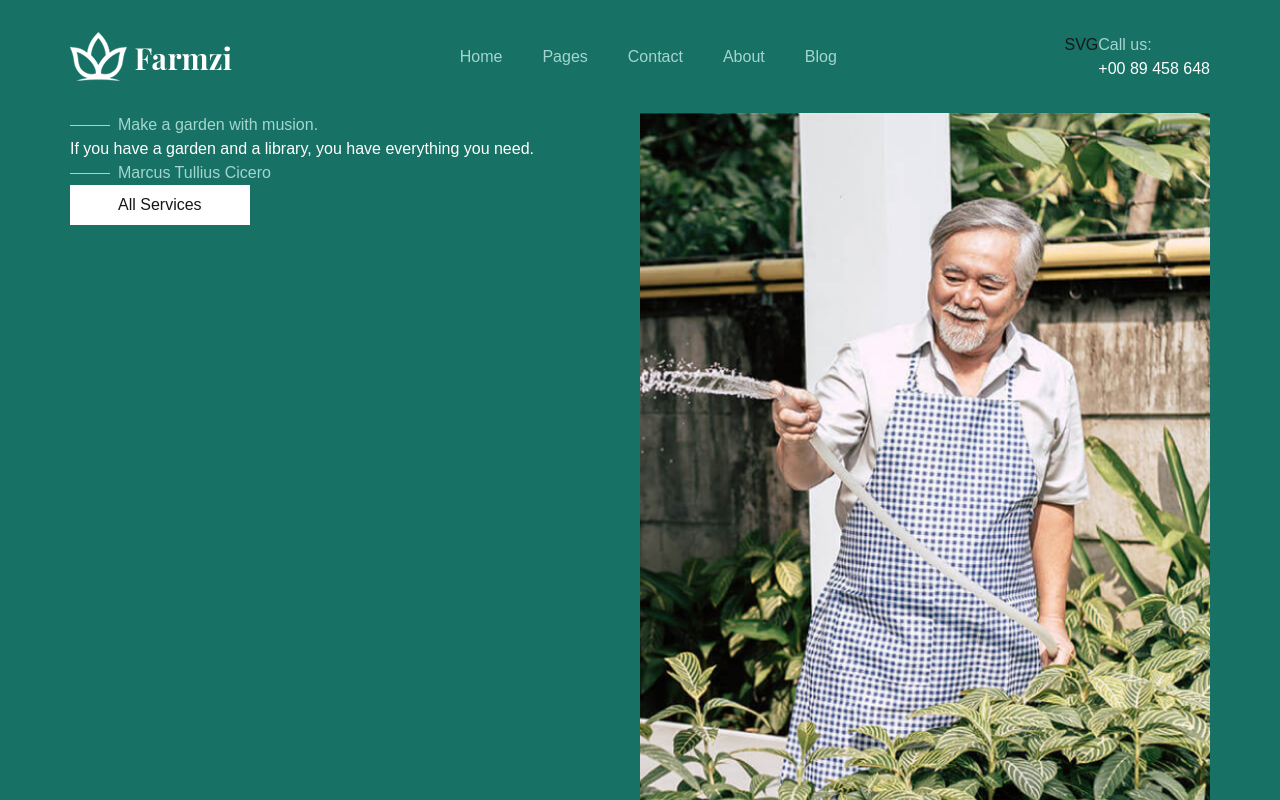
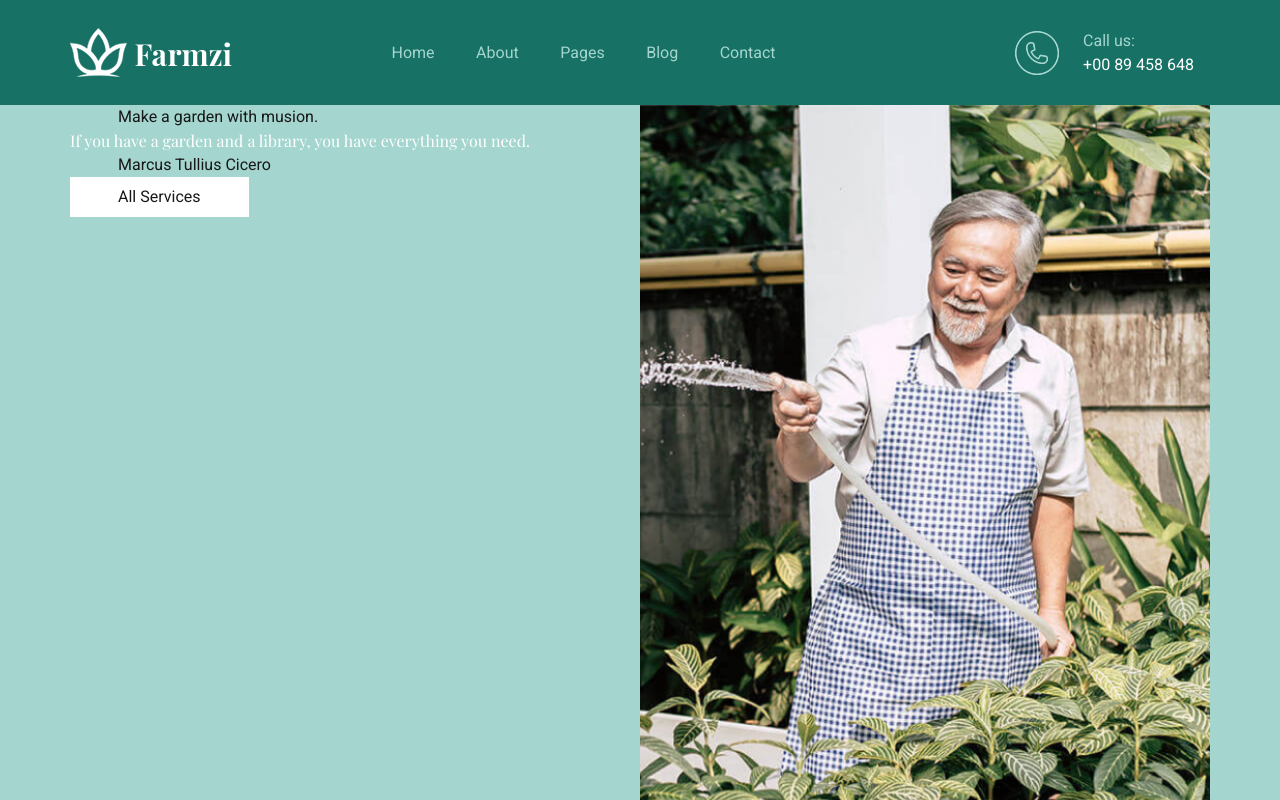
Before and after one commit to theCapnCoder/1_low_farmzi, a Next.js app: page / in a window 1280 px wide. Shown: the top 800 px of the page. Built offline with nearby package versions, Linux system fonts and the light colour scheme.

Commit message:
fix: header markUp

```diff
--- a/src/app/_containers/about.tsx
+++ b/src/app/_containers/about.tsx
@@ -23,7 +23,7 @@ export default function About() {
 
           <div>
             <h3 className="text-2xl text-green_light">Who we are?</h3>
-            <h5 className="text-gray_light">
+            <h5 className="text-gray_light font-roboto">
               Lorem Ipsum is simply dummy text of the printing and typeset
               industry. Lorem Ipsum has been the industry`s standard dumm ever
               since the 1500s, when an unknown printer took a galley scrambled
--- a/src/app/_containers/header.tsx
+++ b/src/app/_containers/header.tsx
@@ -1,32 +1,41 @@
 import Image from "next/image";
 import Logo from "../../../public/images/logo.png";
 import clsx from "clsx";
+import Phone from "../../../public/images/phone.png";
 
 export default function Header() {
-  const links = ["Home", "Pages", "Contact", "About", "Blog"];
+  const links = ["Home", "About", "Pages", "Blog", "Contact"];
 
   return (
     <header
       className={clsx(
-        "flex items-center justify-between px-[70px] py-8",
-        "bg-green_light",
+        "flex items-center justify-between px-[70px] py-7",
+        "bg-green_dark",
       )}
     >
       <Image src={Logo} alt="logo" />
 
-      <ul className={clsx("flex gap-10", "text-white_light")}>
+      <ul
+        className={clsx(
+          "flex w-full max-w-sm justify-between mr-20",
+          "text-green_light",
+        )}
+      >
         {links.map((link) => (
-          <li key={link} className="hover:text-white cursor-pointer">
+          <li
+            key={link}
+            className="font-roboto cursor-pointer hover:text-white"
+          >
             {link}
           </li>
         ))}
       </ul>
 
-      <div className={clsx("flex")}>
-        <div>SVG</div>
+      <div className={clsx("flex items-center gap-6 mr-4")}>
+        <Image src={Phone} alt="phone" width={44} height={44} />
 
         <div className={clsx("flex flex-col")}>
-          <div className="text-white_light">Call us:</div>
+          <div className="text-green_light">Call us:</div>
           <div className="text-white">+00 89 458 648</div>
         </div>
       </div>
--- a/src/app/_containers/main.tsx
+++ b/src/app/_containers/main.tsx
@@ -15,7 +15,7 @@ export default function Main() {
               <h4 className="text-white_light">Make a garden with musion.</h4>
             </LineText>
 
-            <h2 className="text-white">
+            <h2 className="text-white font-playfair_display">
               If you have a garden and a library, you have everything you need.
             </h2>
 
--- a/src/app/layout.tsx
+++ b/src/app/layout.tsx
@@ -1,6 +1,19 @@
 import type { Metadata } from "next";
 import localFont from "next/font/local";
+import { Roboto, Playfair_Display } from "next/font/google";
 import "./globals.css";
+
+const roboto = Roboto({
+  weight: ["400"],
+  subsets: ["latin"],
+  variable: "--font-roboto",
+});
+
+const playfairDisplay = Playfair_Display({
+  weight: ["400"],
+  subsets: ["latin"],
+  variable: "--font-playfair-display",
+});
 
 const geistSans = localFont({
   src: "./fonts/GeistVF.woff",
@@ -26,9 +39,9 @@ export default function RootLayout({
   return (
     <html lang="en">
       <body
-        className={`${geistSans.variable} ${geistMono.variable} antialiased`}
+        className={`${geistSans.variable} ${geistMono.variable} ${roboto.variable} ${playfairDisplay.variable} font-sans antialiased`}
       >
-      <div className="max-w-[1440px] m-auto">{children}</div>
+        <div className="m-auto max-w-[1440px]">{children}</div>
       </body>
     </html>
   );
--- a/tailwind.config.ts
+++ b/tailwind.config.ts
@@ -1,4 +1,5 @@
 import type { Config } from "tailwindcss";
+import { fontFamily } from "tailwindcss/defaultTheme";
 
 export default {
   content: [
@@ -8,12 +9,21 @@ export default {
   ],
   theme: {
     extend: {
+      fontFamily: {
+        sans: ["var(--font-roboto)", ...fontFamily.sans],
+        roboto: ["var(--font-roboto)", ...fontFamily.sans],
+        playfair_display: ["var(--font-playfair-display)", ...fontFamily.sans],
+      },
       colors: {
-        gray_light: "#777",
-        green_ultra_light: "#e1f4f2",
-        green_light: "#177165",
-        green_medium: "#23786d",
-        white_light: "#a4d6cf",
+        green_dark: "#177165",
+        white: "#FFFFFF",
+        gray_dark: "#777777",
+        green_light: "#A4D6CF",
+        green_ultra_light: "#E1F4F2",
+        gray_medium: "#B1B1B1",
+        green_medium: "#23786D",
+        green_deep: "#0A312C",
+        gray_light: "#DDDDDD",
         background: "var(--background)",
         foreground: "var(--foreground)",
       },
```
Also changed, not shown: public/images/phone.png (added).
